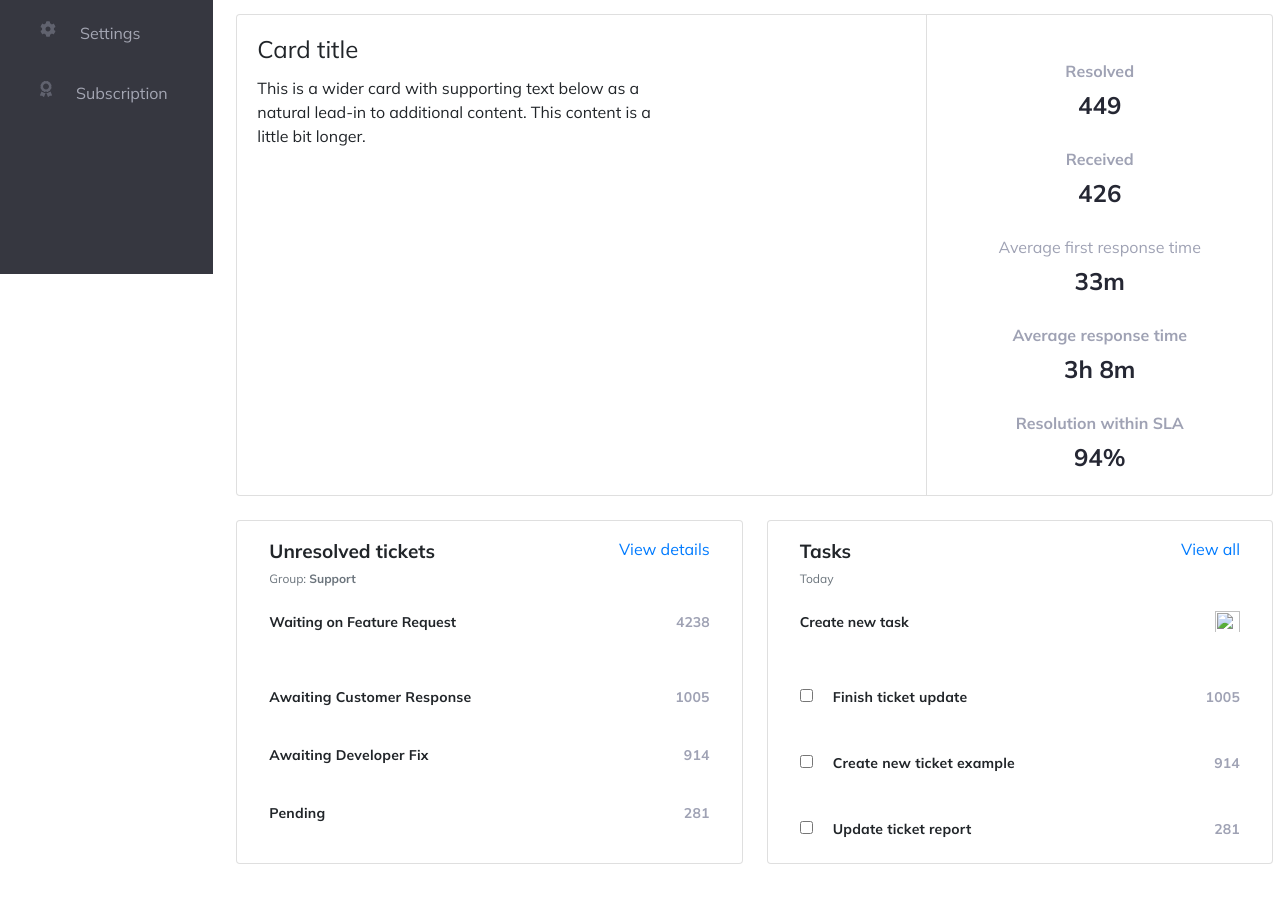
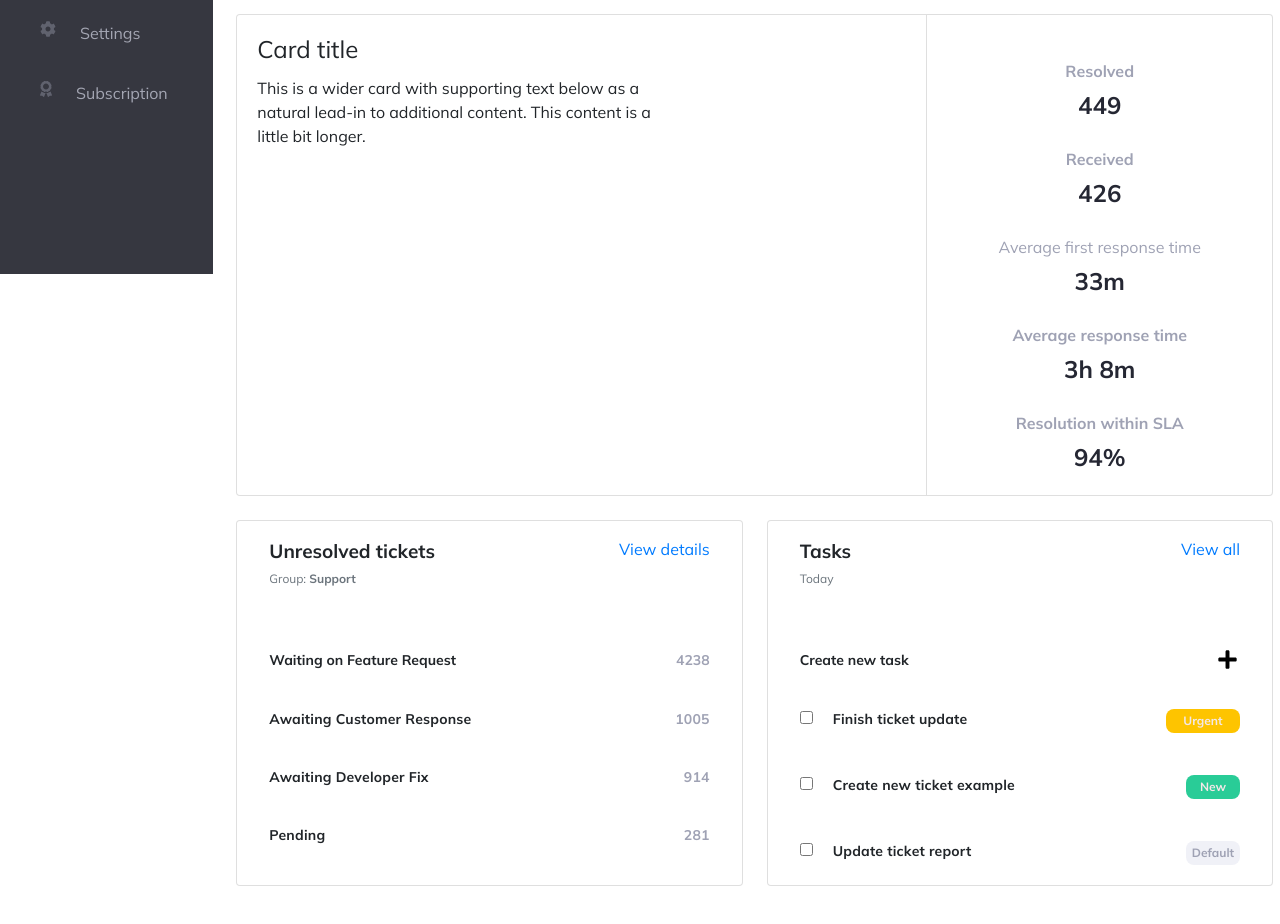
Before and after one commit to DanteAlyghiery/dashboard, a plain HTML site: page index.html in a window 1280 px wide. Shown: the part 526-1450 px from the top of the page. Before the commit the page ends 1390 px from the top, so only its background shows below. Drawn offline with nearby package versions, Linux system fonts and the light colour scheme.

Commit message:
AlmostDonte

```diff
--- a/css/style.css
+++ b/css/style.css
@@ -187,7 +187,7 @@
 
 }
 .bottom-cards-left-bottom__All {
-    margin: 38px 0px 0px 0px;
+
 }
 .bottom-card {
     display: flex;
@@ -233,9 +233,10 @@
     color: #9FA2B4;
 }
 /* left t */
-.header-last-tables__first{
-    margin-bottom: 20px;
+.bottom-cards-left-bottom__All-left {
+    margin-top: 38px;
 }
+
     /* after */
 
 .header-last-tables__first:after {
@@ -246,7 +247,50 @@
     margin-top: 20px;
 }
 /* right t */
+.bottom-cards-left-bottom__All-right {
+    margin-top: 38px;
+}
 
+
+.bottom-cards-left-bottom__right-urgent {
+    color: rgb(243, 232, 232);
+    text-align: center;
+    height: 24px;
+    line-height: 24px;
+    width: 74px;
+    left: 0px;
+    top: 0px;
+    border-radius: 8px;
+    font-size: 12px;
+    background-color: #FEC400;
+    font-weight: 700;
+}
+.bottom-cards-left-bottom__right-new {
+    color: rgb(243, 232, 232);
+    text-align: center;
+    line-height: 24px;
+    height: 24px;
+    width: 54px;
+    left: 0px;
+    top: 0px;
+    background-color: #29CC97;
+    border-radius: 8px;
+    font-size: 12px;
+    font-weight: 700;
+}
+.bottom-cards-left-bottom__right-Default {
+    font-weight: 700;
+    color: #9FA2B4;
+    text-align: center;
+    line-height: 24px;
+    height: 24px;
+    width: 54px;
+    left: 0px;
+    top: 0px;
+    background-color: #F0F1F7;
+    border-radius: 8px;
+    font-size: 12px;
+}
 
 
 
--- a/index.html
+++ b/index.html
@@ -28,7 +28,7 @@
                     <div class="row d-flex f-size-16 c-font-gray flex-column">
                         <div class="btn-group-vertical d-flex align-items-start " role="group" aria-label="Basic example">
                             <button type="button" class="btn-side-bar btn-Overview align-items-center btn-left-menu bg-s-b mt-3  w-100 c-font-gray"><img  src="iconfonts/Vector.svg" alt="" class="icons icons-Overview c-font-gray mr-4" > Overview </button>
-                            <button type="button" class="btn-side-bar btn-Ticket align-items-centers btn-left-menu bg-s-b  w-100 c-font-gray"><img src="iconfonts/tickets.svg" alt="" class="icons icons-tickets mr-4">Tickets</button>
+                            <button type="button" class="btn-side-bar btn-Ticket align-items-centers btn-left-menu bg-s-b  w-100 c-font-gray"><img src="iconfonts/tickets.svg" alt="" class="icons mt-2 icons-tickets mr-4">Tickets</button>
                             <button type="button" class="btn-side-bar btn-Ideas align-items-center btn-left-menu bg-s-b w-100 c-font-gray"><img src="iconfonts/Vector-batary.svg" alt="" class="icons icons-tickets mr-4"> Ideas</button>
                             <button type="button" class="btn-side-bar btn-Contacts align-items-center btn-left-menu bg-s-b w-100 c-font-gray"><img src="iconfonts/contacts.svg" alt="" class="icons icons-Contacts mr-4"> Contacts</button>
                             <button type="button" class="btn-side-bar btn-Agents align-items-center btn-left-menu bg-s-b w-100 c-font-gray"><img src="iconfonts/Agent.svg" alt="" class="icons icons-Agents mr-4"> Agents</button>
@@ -140,7 +140,7 @@
                                 </div>
                             </div>
 
-                            <div class="row mt-4">
+                            <div class="row mt-4 mb-5">
                                 <div class="col-12 d-flex  p-0">
 
                                     <!-- ================================ Card content ================================ -->
@@ -152,19 +152,11 @@
                                                 <div class="header-last-tables__title fw-700 f-s-19 mb-1">Unresolved tickets</div>
                                                 <a href="" class="header-last-tables__right">View details</a>
                                             </div>
-                                            <div class="heager-last-tables__under-tittle f-s-12">
+                                            <div class="heager-last-tables__under-tittle mb-4 f-s-12">
                                                 <div class="header-last-tables__under-title text-secondary mr-1">
                                                     Group:
                                                     <span class="fw-600" >Support</span>
                                                  </div>
-                                            </div>
-                                            <div class="header-last-tables__first mt-4 mb-3 f-s-14">
-                                                <div class="header-last-tables__first-text fw-600">
-                                                    Waiting on Feature Request
-                                                </div>
-                                                <div class="header-last-tables__first-row-numbers c-numb fw-600">
-                                                    4238
-                                                </div>
                                             </div>
 
                                         </div>
@@ -173,7 +165,19 @@
 
                                         <div class="bottom-cards__left-bottom p-0">
                                             <ul class=" bottom-cards-left-bottom-list pl-0">
-                                                <li class="bottom-cards-left-bottom__All">
+
+                                                <li class="bottom-cards-left-bottom__All-left">
+                                                    <div class="header-last-tables__first f-s-14">
+                                                        <div class="header-last-tables__first-text fw-600">
+                                                            Waiting on Feature Request
+                                                        </div>
+                                                        <div class="header-last-tables__first-row-numbers c-numb fw-600">
+                                                            4238
+                                                        </div>
+                                                    </div>
+                                                </li>
+
+                                                <li class="bottom-cards-left-bottom__All-left">
                                                     <div class="bottom-cards-left-bottom__first bottom-card m-0">
                                                         <div class="bottom-cards-left-bottom__left">
                                                             Awaiting Customer Response
@@ -183,7 +187,7 @@
                                                         </div>
                                                     </div>
                                                 </li>
-                                                <li class="bottom-cards-left-bottom__All">
+                                                <li class="bottom-cards-left-bottom__All-left">
                                                     <div class="bottom-cards-left-bottom__second bottom-card m-0">
                                                         <div class="bottom-cards-left-bottom__left">
                                                             Awaiting Developer Fix
@@ -193,7 +197,7 @@
                                                         </div>
                                                     </div>
                                                 </li>
-                                                <li class="bottom-cards-left-bottom__All">
+                                                <li class="bottom-cards-left-bottom__All-left">
                                                     <div class="bottom-cards-left-bottom__third  bottom-card m-0">
                                                         <div class="bottom-cards-left-bottom__left">
                                                             Pending
@@ -217,34 +221,37 @@
                                     <!-- right last -->
                                     <div class="card w-50 bottom-cards">
 
-                                        <!-- ctrl+v  down -->
                                         <div class="bottom-cards__header">
 
                                             <div class="header-last-tables mt-3">
                                                 <div class="header-last-tables__title fw-700 f-s-19 mb-1">Tasks</div>
                                                 <a href="" class="header-last-tables__right">View all</a>
                                             </div>
-                                            <div class="heager-last-tables__under-tittle f-s-12">
+                                            <div class="heager-last-tables__under-tittle mb-4 f-s-12">
                                                 <div class="header-last-tables__under-title text-secondary mr-1">
                                                     Today
                                                 </div>
                                             </div>
-                                            <div class="header-last-tables__first mt-4 mb-3 f-s-14">
-                                                <div class="header-last-tables__first-text fw-600">
-                                                    Create new task
-                                                </div>
-                                                <div class="header-last-tables__first-row-numbers-right-table">
-                                                    <a href="#"><img class="header-last-tables-first-row-numbers__vectorPlus " src="../dashbord/iconfonts/plus-solid.svg" alt=""></a>
-                                                </div>
-                                            </div>
+
 
                                         </div>
 
-                                        <!-- left bottom -->
+                                        <!-- right bottom -->
 
                                         <div class="bottom-cards__left-bottom p-0">
+
                                             <ul class=" bottom-cards-left-bottom-list pl-0 ">
-                                                <li class="bottom-cards-left-bottom__All ">
+                                                <li class="bottom-cards-left-bottom__All-right ">
+                                                    <div class="header-last-tables__first f-s-14">
+                                                        <div class="header-last-tables__first-text fw-600">
+                                                            Create new task
+                                                        </div>
+                                                        <div class="header-last-tables__first-row-numbers-right-table">
+                                                            <a href="#"><img class="header-last-tables-first-row-numbers__vectorPlus " src="iconfonts/plus-solid.svg" alt=""></a>
+                                                        </div>
+                                                    </div>
+                                                </li>
+                                                <li class="bottom-cards-left-bottom__All-right ">
                                                     <div class="bottom-cards-left-bottom__first d-flex justify-content-between  custom-control custom-checkbox bottom-card m-0 p-0">
 
 
@@ -257,12 +264,12 @@
                                                         </label>
 
 
-                                                        <div class="bottom-cards-left-bottom__right">
-                                                            1005
+                                                        <div class="bottom-cards-left-bottom__right-urgent">
+                                                            <span class="bottom-cards-left-bottom__right-urgent">Urgent</span>
                                                         </div>
                                                     </div>
                                                 </li>
-                                                <li class="bottom-cards-left-bottom__All bottom-cards-left-bottom-twoli">
+                                                <li class="bottom-cards-left-bottom__All-right">
                                                     <div class="bottom-cards-left-bottom__second d-flex justify-content-between  custom-control custom-checkbox bottom-card m-0 p-0">
 
 
@@ -274,12 +281,12 @@
                                                         </label>
 
 
-                                                        <div class="bottom-cards-left-bottom__right">
-                                                            914
+                                                        <div class="bottom-cards-left-bottom__right-new">
+                                                            <span class="bottom-cards-left-bottom__right-new">New</span>
                                                         </div>
                                                     </div>
                                                 </li>
-                                                <li class="bottom-cards-left-bottom__All">
+                                                <li class="bottom-cards-left-bottom__All-right">
                                                     <div class="bottom-cards-left-bottom__third d-flex justify-content-between  custom-control custom-checkbox  bottom-card m-0 p-0">
 
 
@@ -290,8 +297,8 @@
                                                             </div>
                                                         </label>
 
-                                                        <div class="bottom-cards-left-bottom__right">
-                                                            281
+                                                        <div class="bottom-cards-left-bottom__right-Default">
+                                                            <span class="bottom-cards-left-bottom__right-Default">Default</span>
                                                         </div>
                                                     </div>
                                                 </li>
@@ -299,14 +306,6 @@
 
                                             </ul>
                                         </div>
-
-
-
-
-
-
-
-
 
                                     </div>
                                 </div>
```
